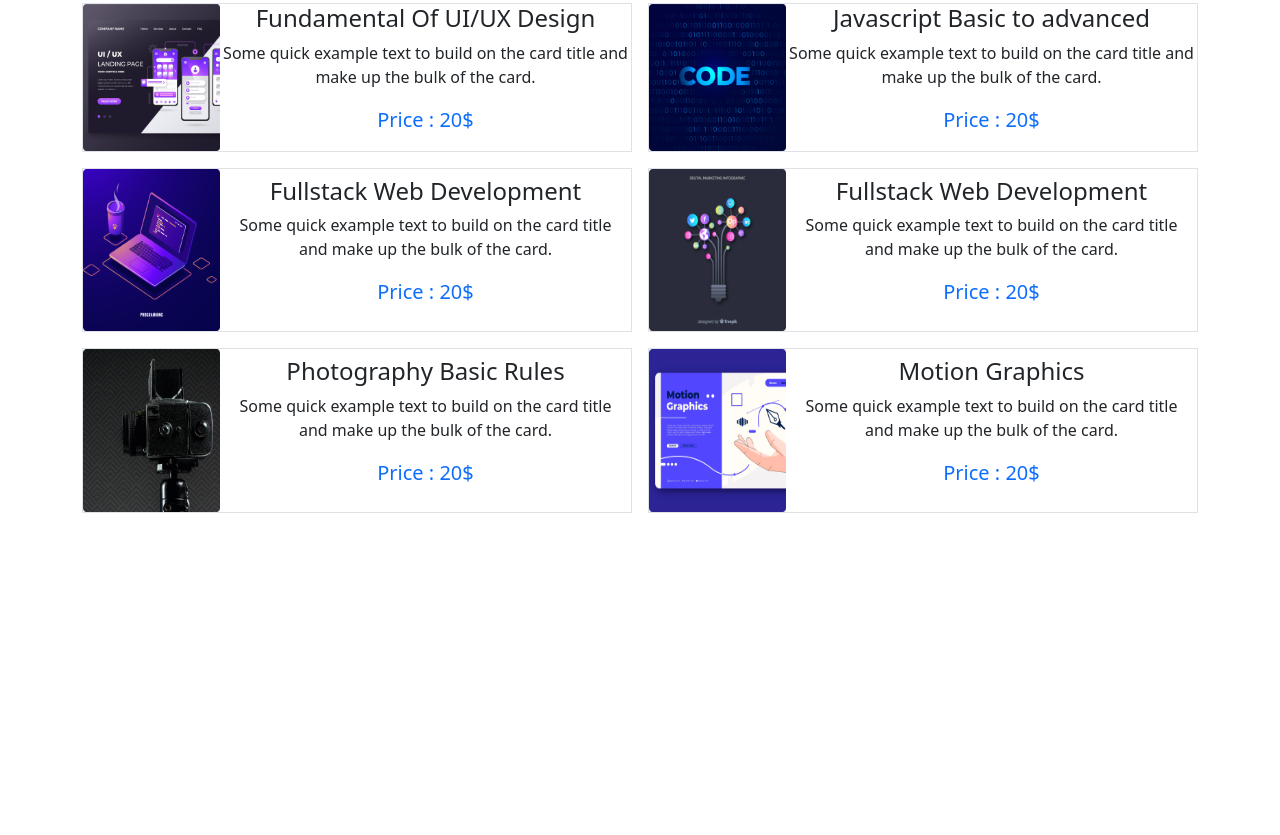
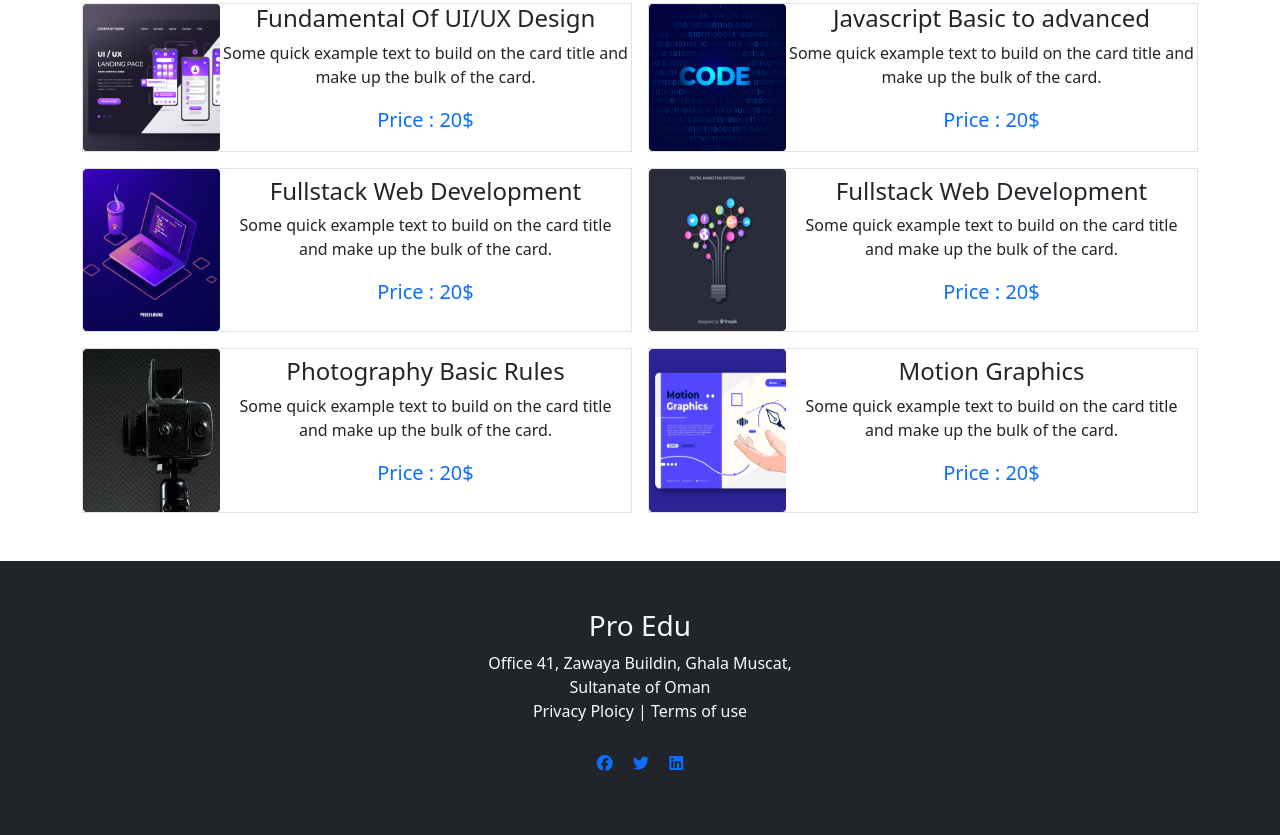
Before and after one commit to maisha12/Tech-website, a plain HTML site: page index.html in a window 1280 px wide. Shown: the part 1025-1860 px from the top of the page. Before the commit the page ends 1586 px from the top, so only its background shows below. Drawn offline with nearby package versions, Linux system fonts and the light colour scheme.

Commit message:
footeradded

```diff
--- a/index.html
+++ b/index.html
@@ -8,6 +8,9 @@
     <title>Modern-website</title>
     <link href="https://cdn.jsdelivr.net/npm/bootstrap@5.2.0/dist/css/bootstrap.min.css" rel="stylesheet"
         integrity="sha384-gH2yIJqKdNHPEq0n4Mqa/HGKIhSkIHeL5AyhkYV8i59U5AR6csBvApHHNl/vI1Bx" crossorigin="anonymous">
+    <script src="https://kit.fontawesome.com/7d6dec8036.js" crossorigin="anonymous"></script>
+    <link rel="preconnect" href="https://fonts.googleapis.com">
+    <link rel="preconnect" href="https://fonts.gstatic.com" crossorigin>
 </head>
 
 <body>
@@ -123,7 +126,7 @@
     <section>
         <div class="container text-center my-5">
             <div class="row g-3">
-                <div class="col-lg-6 col-md-6 col-sm-12">
+                <div class="col-lg-6 col-md-12 col-sm-12">
                     <div class=" d-flex border">
                         <img src="images/course/course-1.png" class="w-25" alt="...">
                         <div>
@@ -206,10 +209,29 @@
             </div>
         </div>
     </section>
-
+    <!-- contin end -->
     <script src="https://cdn.jsdelivr.net/npm/bootstrap@5.2.0/dist/js/bootstrap.bundle.min.js"
         integrity="sha384-A3rJD856KowSb7dwlZdYEkO39Gagi7vIsF0jrRAoQmDKKtQBHUuLZ9AsSv4jD4Xa"
         crossorigin="anonymous"></script>
 </body>
+<footer>
+    <div class="footer-div bg-dark text-light text-center p-5">
+        <h3>
+            Pro Edu
+        </h3>
+        <p>
+            Office 41, Zawaya Buildin, Ghala Muscat,<br>
+            Sultanate of Oman<br>
+            Privacy Ploicy | Terms of use
+        </p>
+        <div class="logo">
+            <a href="https://github.com/maisha12" target="_blank"><i class="fa-brands fa-facebook"></i></a>
+            <a href="https://github.com/maisha12" target="_blank"><i class="fa-brands fa-twitter p-3 "></i></a>
+            <a href="https://github.com/maisha12" target="_blank"><i class="fa-brands fa-linkedin"></i></a>
+
+        </div>
+    </div>
+    </div>
+</footer>
 
 </html>
```
